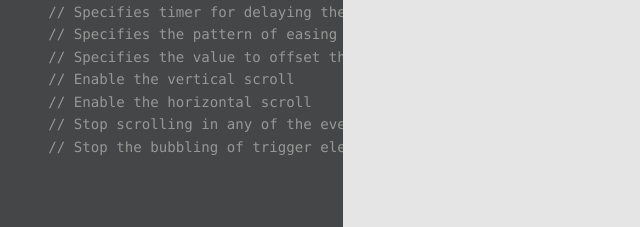
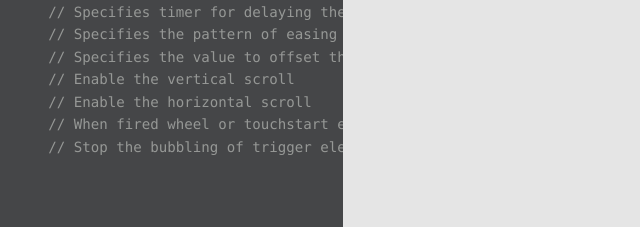
Before and after one commit to wadackel/sweet-scroll, a website: page demo/index.html in a window 1280 px wide. Shown: the part 2433-2660 px from the top of the page, 596-1236 px from the left. Drawn offline with Linux system fonts and the light colour scheme.

Commit message:
Fix container demo page

```diff
--- a/demo/index.html
+++ b/demo/index.html
@@ -65,7 +65,7 @@ const sweetScroll = new SweetScroll({/* some options*/});</code></pre>
   offset: 0,                      // Specifies the value to offset the scroll position in pixels
   verticalScroll: true,           // Enable the vertical scroll
   horizontalScroll: false,        // Enable the horizontal scroll
-  stopScroll: true,               // Stop scrolling in any of the events of the wheel or touchmove
+  stopScroll: true,               // When fired wheel or touchstart events to stop scrolling
   stopPropagation: true,          // Stop the bubbling of trigger element click events
 
   // Callbacks
```
Also changed, not shown: demo/container.html (+1 -0 lines).
